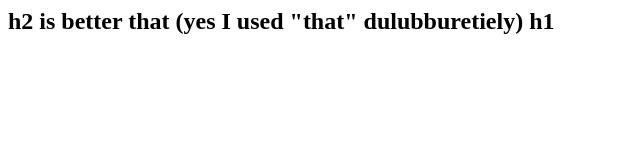
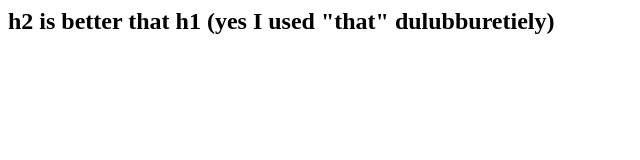
Before and after one commit to kit-solent/refrigeration, a plain HTML site: page index.html in a window 1280 px wide. Shown: the whole page, without its empty margins (0-640 px from the left). Drawn offline with Linux system fonts and the light colour scheme.

Commit message:
Update index.html

```diff
--- a/index.html
+++ b/index.html
@@ -1 +1,6 @@
-<h2>h2 is better that (yes I used "that" dulubburetiely) h1</h2>
+<head>
+  <title>COl Page</title>
+</head>
+<body>
+<h2>h2 is better that h1 (yes I used "that" dulubburetiely)</h2>
+</body>
```
